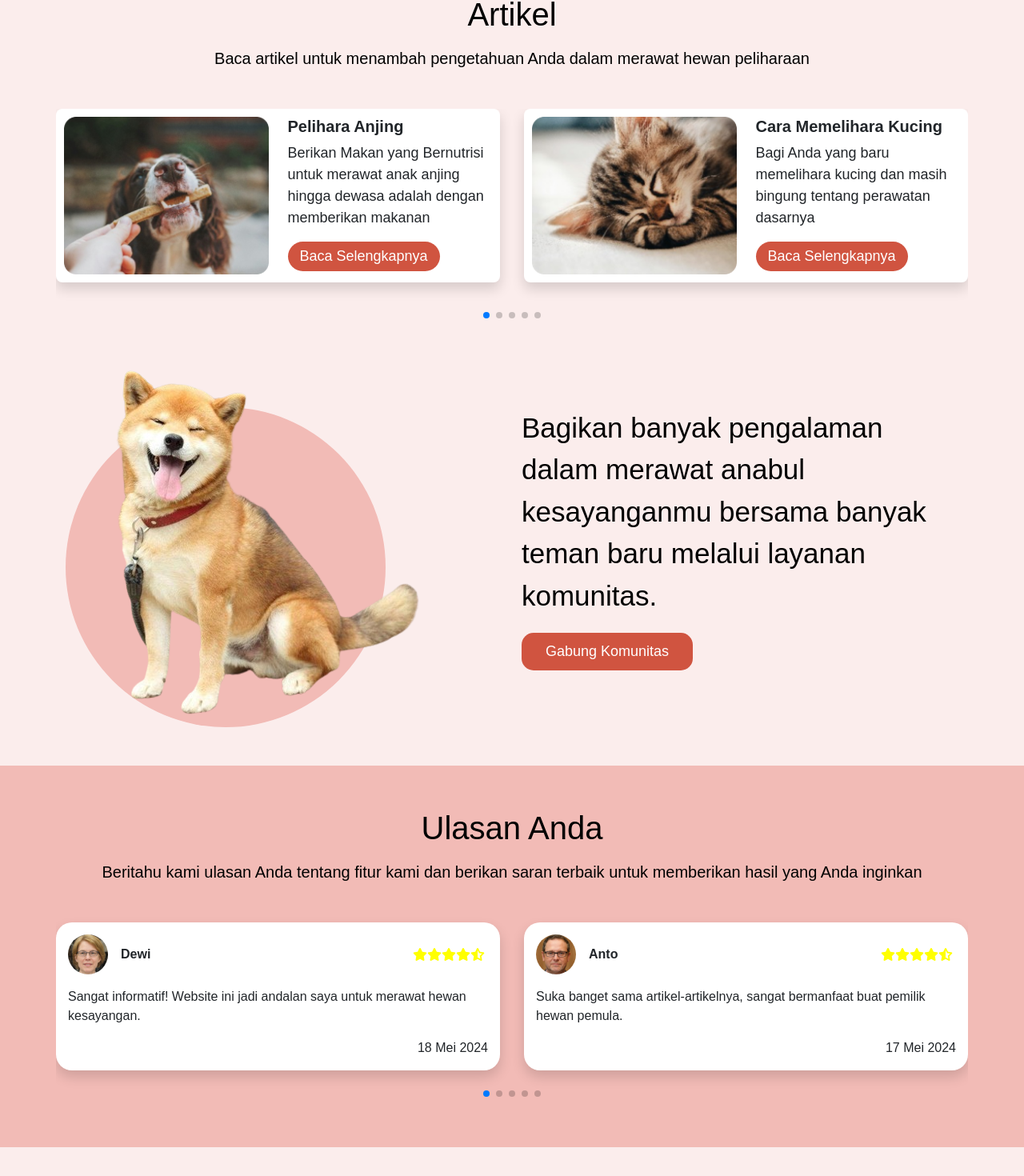
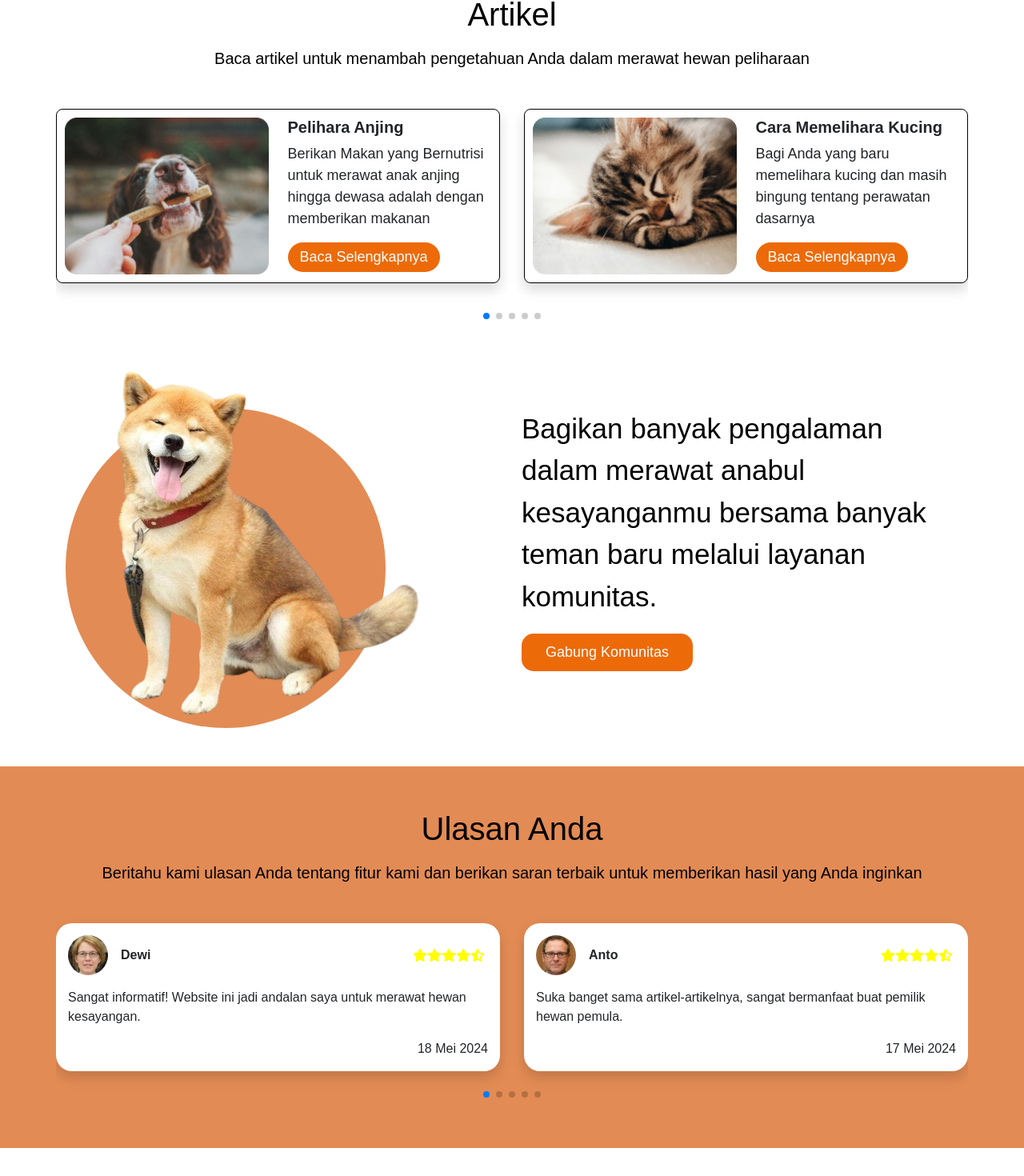
Before and after one commit to Varsha-Team/PawPals-Web, a React (Vite) app: page / in a window 1280 px wide. Shown: the part 868-2338 px from the top of the page at 80% size. Built offline with nearby package versions, Linux system fonts and the light colour scheme.

Commit message:
Mengganti warna Navbar Homepage dan Footer

```diff
--- a/src/components/FooterComponent.jsx
+++ b/src/components/FooterComponent.jsx
@@ -3,14 +3,17 @@ import { Link } from "react-router-dom";
 
 const FooterComponent = () => {
     return (
-        <footer className="d-flex flex-column align-items-center" style={{ backgroundColor: '#F2BBB6', padding: '40px 0' }}> {/* Tambahkan background dan padding */}
+        <footer className="d-flex flex-column align-items-center" style={{ backgroundColor: '#E38B54', padding: '40px 0' }}> {/* Tambahkan background dan padding */}
         <Container>
             <Row className="justify-content-between"> {/* Gunakan justify-content-between untuk meratakan kolom */}
             <Col xs={12} md={3} lg={2}>
             <img
                 src="../public/PawpalsLogo.png"
                 alt="PawPals Logo"
-                style={{ width: '160px', height: 'auto' }} // Sesuaikan nilai width dan height
+                style={{ width: '160px',
+                        height: 'auto',
+                        filter: 'drop-shadow(0px 4px 40px #ffff)',
+                    }}
                 />
             </Col>
 
--- a/src/pages/Homepage.jsx
+++ b/src/pages/Homepage.jsx
@@ -18,7 +18,7 @@ import FooterComponent from "../components/FooterComponent.jsx";
 
 const Homepage = () => {
     return (
-        <div className="homepage" style={{ backgroundColor: '#FBEDEC' }}>
+        <div className="homepage" style={{ backgroundColor: '#ffffff' }}>
             <header>
                 <div className="header-container">
                     <div className="content-container">
@@ -76,7 +76,7 @@ const Homepage = () => {
                     className="swiperArtikel"
                 >
                     {artikelHomepage.map((data) => {
-                        return <SwiperSlide className="slideArtikel shadow" key={data.id} >
+                        return <SwiperSlide className="slideArtikel shadow" key={data.id} style={{ border: '1px solid black' }} >
                             <Row>
                                 <Col>
                                     <img className="artikelImage" src={data.image} alt="" />
@@ -84,7 +84,7 @@ const Homepage = () => {
                                 <Col className="artikelDesk">
                                     <h5 className="artikelTitle fw-bold">{data.title}</h5>
                                     <p className="desk">{data.desk}</p>
-                                    <button style={{padding:'5px 15px 5px 15px', color: 'white', background: '#D05440', borderRadius: 25, border: 'none'}}>Baca Selengkapnya</button>
+                                    <button style={{padding:'5px 15px 5px 15px', color: 'white', background: '#ED6A09', borderRadius: 25, border: 'none'}}>Baca Selengkapnya</button>
                                 </Col>
                             </Row>
                         </SwiperSlide>;
@@ -96,7 +96,7 @@ const Homepage = () => {
             <Container className="komunitasHomepage pt-5">
                 <Row className="pt-5">
                     <Col>
-                        <div style={{ width: 400, height: 400, background: '#F2BBB6', borderRadius: 9999, position: 'relative' }}>
+                        <div style={{ width: 400, height: 400, background: '#E38B54', borderRadius: 9999, position: 'relative' }}>
                             <img style={{ width: 500, height: 500, position: 'absolute', top: '-100px', left: '-25px' }} src="../public/komunitasHomepage.png" />
                         </div>
                     </Col>
@@ -107,7 +107,7 @@ const Homepage = () => {
                             style={{
                             padding:'10px 30px 10px 30px',
                             textAlign: 'center',
-                            background: '#D05440',
+                            background: '#ED6A09',
                             color: 'white',
                             fontSize: 18,
                             fontFamily: 'IBM Plex Sans, sans-serif',
@@ -121,7 +121,7 @@ const Homepage = () => {
                     </Col>
                 </Row>
             </Container>
-            <div className="testimoni mt-5 py-5" style={{ backgroundColor: '#F2BBB6' }}>
+            <div className="testimoni mt-5 py-5" style={{ backgroundColor: '#E38B54' }}>
             <Container>
                 <div className="artikel-title">
                     <div className="artikel-header">Ulasan Anda</div>
@@ -191,7 +191,7 @@ const Homepage = () => {
                             margin:'20px 0px 0px 0px',
                             padding:'10px 50px 10px 50px',
                             textAlign: 'center',
-                            background: '#D05440',
+                            background: '#ED6A09',
                             color: 'white',
                             fontSize: 18,
                             fontFamily: 'IBM Plex Sans, sans-serif',
```
Also changed, not shown: public/checklisticon.png, src/dist/css/main.css.
